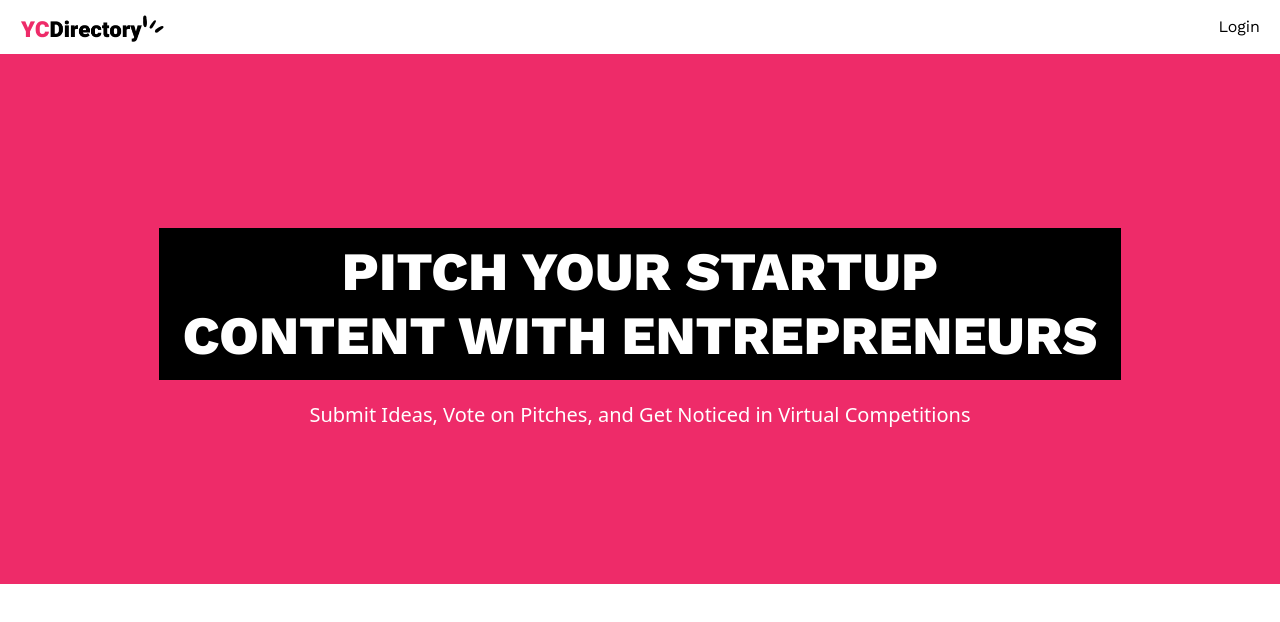
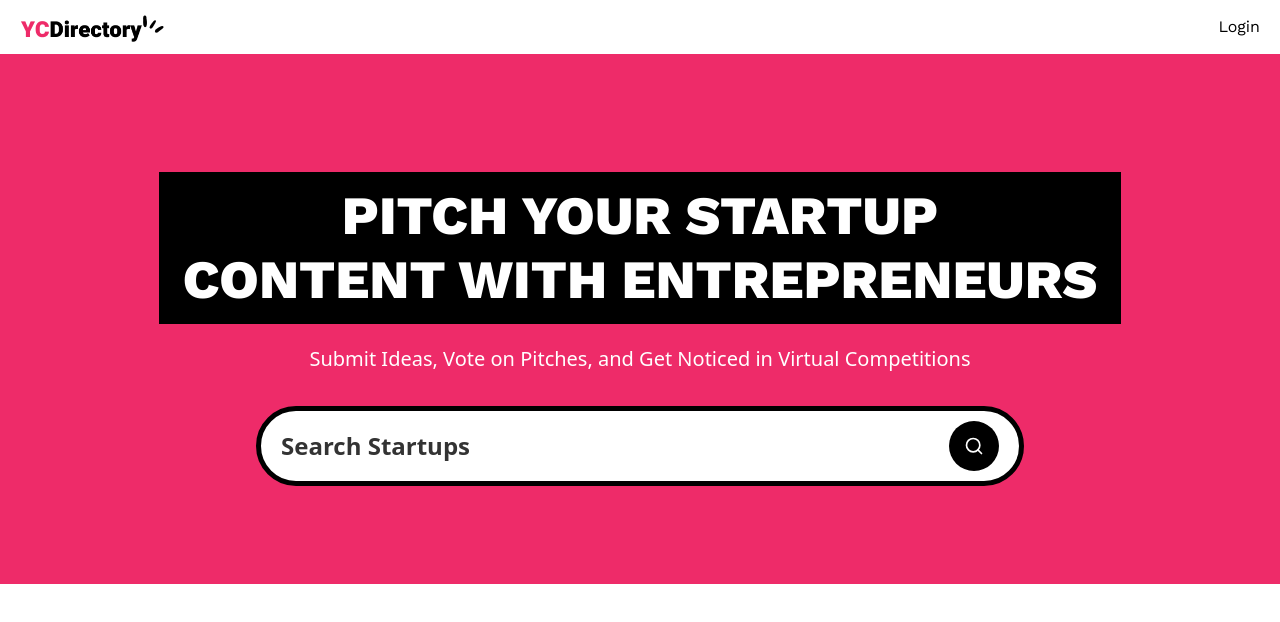
Before and after one commit to rasel9t6/yc-directory, a Next.js app: page / in a window 1280 px wide. Shown: the top 622 px of the page. Built offline with nearby package versions, Linux system fonts and the light colour scheme; no server answers.

Commit message:
implement-search-form

```diff
--- a/app/(root)/page.tsx
+++ b/app/(root)/page.tsx
@@ -1,4 +1,11 @@
-export default function Home() {
+import SearchForm from '@/components/SearchForm';
+
+export default async function Home({
+  searchParams,
+}: {
+  searchParams: Promise<{ query?: string }>;
+}) {
+  const query = (await searchParams).query;
   return (
     <>
       <section className='pink_container'>
@@ -6,7 +13,10 @@
           Pitch Your startup <br />
           Content with entrepreneurs
         </h1>
-        <p className="sub-heading !max-w-3xl">Submit Ideas, Vote on Pitches, and Get Noticed in Virtual Competitions</p>
+        <p className='sub-heading !max-w-3xl'>
+          Submit Ideas, Vote on Pitches, and Get Noticed in Virtual Competitions
+        </p>
+        <SearchForm query={query} />
       </section>
     </>
   );
--- /dev/null
+++ b/components/SearchForm.tsx
@@ -0,0 +1,28 @@
+import Form from 'next/form';
+import SearchFormReset from './SearchFormReset';
+import { Search } from 'lucide-react';
+export default function SearchForm({ query }: { query?: string }) {
+  return (
+    <Form
+      action='/'
+      scroll={false}
+      className='search-form'
+    >
+      <input
+        name='query'
+        defaultValue={query}
+        className='search-input'
+        placeholder='Search Startups'
+      />
+      <div className='flex gap-2'>
+        {query && <SearchFormReset />}
+        <button
+          type='submit'
+          className='search-btn text-white'
+        >
+          <Search className='size-5'/>
+        </button>
+      </div>
+    </Form>
+  );
+}
--- /dev/null
+++ b/components/SearchFormReset.tsx
@@ -0,0 +1,24 @@
+'use client';
+
+import { X } from 'lucide-react';
+import Link from 'next/link';
+
+export default function SearchFormReset() {
+  function reset() {
+    const form = document.querySelector('.search-form') as HTMLFormElement;
+    if (form) form.reset();
+  }
+  return (
+    <button
+      type='reset'
+      onClick={reset}
+    >
+      <Link
+        href='/'
+        className='search-btn text-white'
+      >
+        <X className='size-5' />
+      </Link>
+    </button>
+  );
+}
--- /dev/null
+++ b/components/ui/button.tsx
@@ -0,0 +1,57 @@
+import * as React from "react"
+import { Slot } from "@radix-ui/react-slot"
+import { cva, type VariantProps } from "class-variance-authority"
+
+import { cn } from "@/lib/utils"
+
+const buttonVariants = cva(
+  "inline-flex items-center justify-center gap-2 whitespace-nowrap rounded-md text-sm font-medium transition-colors focus-visible:outline-none focus-visible:ring-1 focus-visible:ring-ring disabled:pointer-events-none disabled:opacity-50 [&_svg]:pointer-events-none [&_svg]:size-4 [&_svg]:shrink-0",
+  {
+    variants: {
+      variant: {
+        default:
+          "bg-primary text-primary-foreground shadow hover:bg-primary/90",
+        destructive:
+          "bg-destructive text-destructive-foreground shadow-sm hover:bg-destructive/90",
+        outline:
+          "border border-input bg-background shadow-sm hover:bg-accent hover:text-accent-foreground",
+        secondary:
+          "bg-secondary text-secondary-foreground shadow-sm hover:bg-secondary/80",
+        ghost: "hover:bg-accent hover:text-accent-foreground",
+        link: "text-primary underline-offset-4 hover:underline",
+      },
+      size: {
+        default: "h-9 px-4 py-2",
+        sm: "h-8 rounded-md px-3 text-xs",
+        lg: "h-10 rounded-md px-8",
+        icon: "h-9 w-9",
+      },
+    },
+    defaultVariants: {
+      variant: "default",
+      size: "default",
+    },
+  }
+)
+
+export interface ButtonProps
+  extends React.ButtonHTMLAttributes<HTMLButtonElement>,
+    VariantProps<typeof buttonVariants> {
+  asChild?: boolean
+}
+
+const Button = React.forwardRef<HTMLButtonElement, ButtonProps>(
+  ({ className, variant, size, asChild = false, ...props }, ref) => {
+    const Comp = asChild ? Slot : "button"
+    return (
+      <Comp
+        className={cn(buttonVariants({ variant, size, className }))}
+        ref={ref}
+        {...props}
+      />
+    )
+  }
+)
+Button.displayName = "Button"
+
+export { Button, buttonVariants }
--- a/package.json
+++ b/package.json
@@ -15,6 +15,7 @@
   },
   "dependencies": {
     "@radix-ui/react-icons": "^1.3.0",
+    "@radix-ui/react-slot": "^1.1.0",
     "class-variance-authority": "^0.7.0",
     "clsx": "^2.1.1",
     "lucide-react": "^0.454.0",
```
Also changed, not shown: 1 other file (tests, documents, lock files or other folders).
